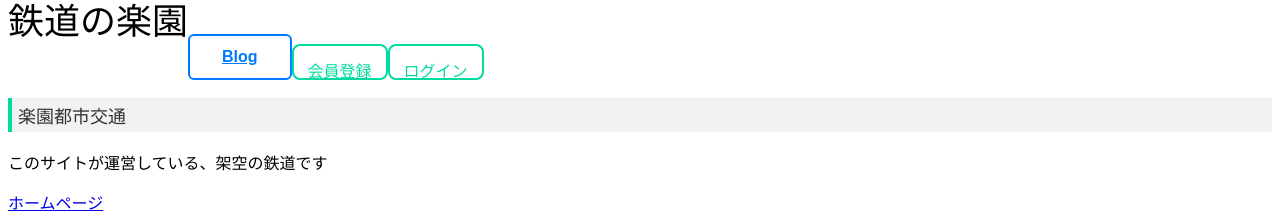
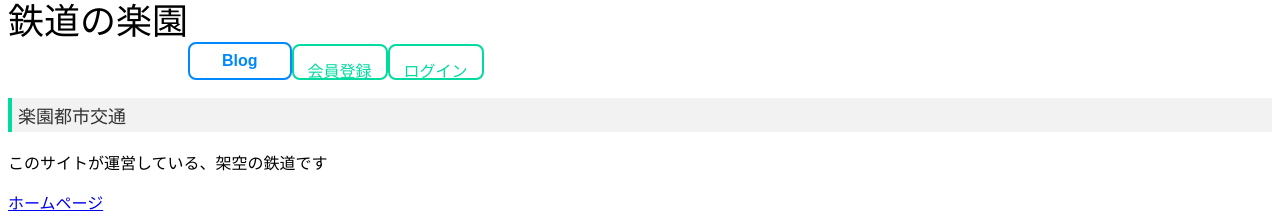
Before and after one commit to trainparadise/trainparadise, a Jekyll site: the page index.html, which Jekyll copies as it is, in a window 1280 px wide. Shown: the top 224 px of the page. Built offline with Jekyll 4.4.1, drawn with Linux system fonts in a browser that asks for light colours.

Commit message:
Update index.html

```diff
--- a/index.html
+++ b/index.html
@@ -17,14 +17,13 @@
 
             .menu {
                 background: transparent;
-                color: #007bff;
-                border: 2px solid #007bff;
-                padding: 12px 32px;
+                color: #0088ff;
+                border: 2px solid #0088ff;
+                padding: 8px 32px;
                 font-size: 16px;
-                border-radius: 6px;
-                cursor: pointer;
+                border-radius: 8px;
                 font-weight: 600;
-                transition: all 0.3s ease;
+                text-decoration: none;
             }
 
             button {
```
